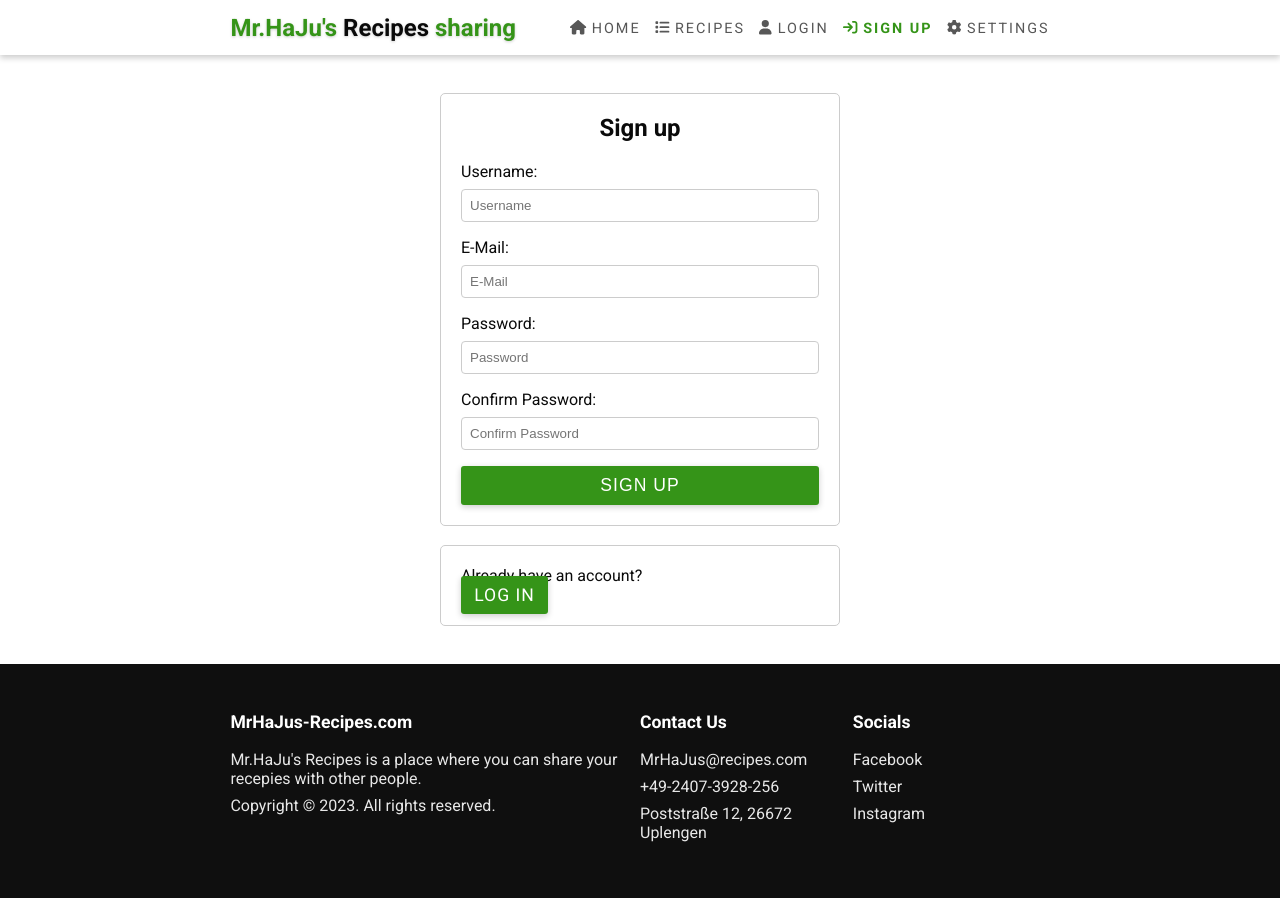
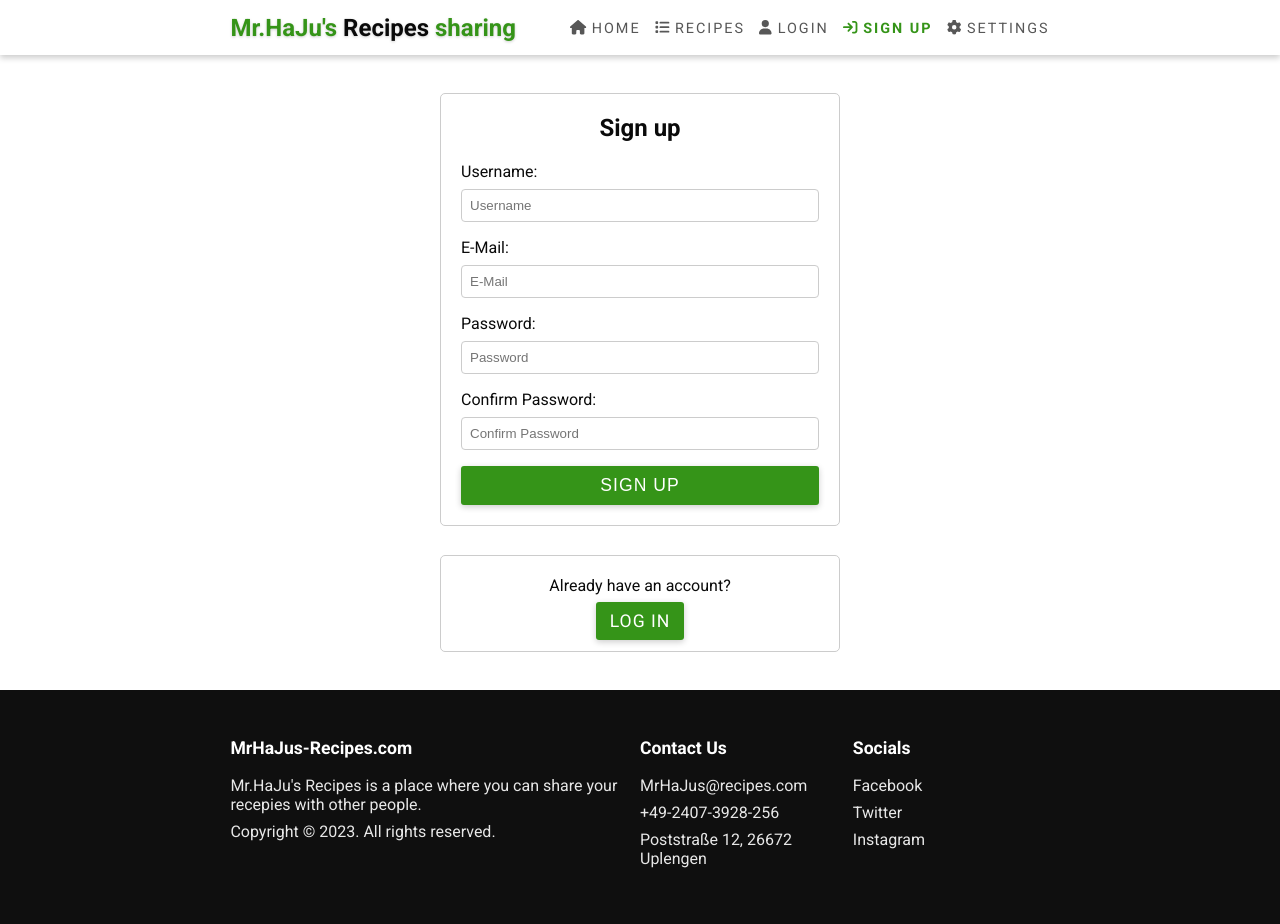
Before and after one commit to MrHaJu/Code-Institute-Projekt-5-React-Django, a React (Create React App) app in the folder food-app/: page /register in a window 1280 px wide. Before the commit the page ends 898 px from the top, so only its background shows below. Built offline with nearby package versions, Linux system fonts and the light colour scheme.

Commit message:
updated styling

```diff
--- a/food-app/src/styles/index.scss
+++ b/food-app/src/styles/index.scss
@@ -173,12 +173,12 @@ img {
     padding-inline: 22vw;
 }
 
-@media screen and (max-width: 1280px){
+@media screen and (max-width: 1423px){
     .container {
         padding-inline: 18vw;
     }
 }
-@media screen and (max-width: 933px){
+@media screen and (max-width: 1049px){
     .navbar{
             .nav-links  {
                 display: none;
@@ -220,7 +220,7 @@ img {
             }
         }
 }
-@media screen and (max-width: 1108px){
+@media screen and (max-width: 1246px){
     .container {
         padding-inline: 12vw;
     }
--- a/food-app/src/styles/partials/_login.scss
+++ b/food-app/src/styles/partials/_login.scss
@@ -27,3 +27,11 @@
     }
     }
 }
+.signin {
+    text-align: center;
+    margin-top: 10px;
+
+    p {
+        padding-bottom: 1em;
+    }
+}
--- a/food-app/src/styles/partials/_register.scss
+++ b/food-app/src/styles/partials/_register.scss
@@ -28,3 +28,12 @@
     }
     }
 }
+
+.signup {
+    text-align: center;
+    margin-top: 10px;
+
+    p {
+        padding-bottom: 1em;
+    }
+}
```
